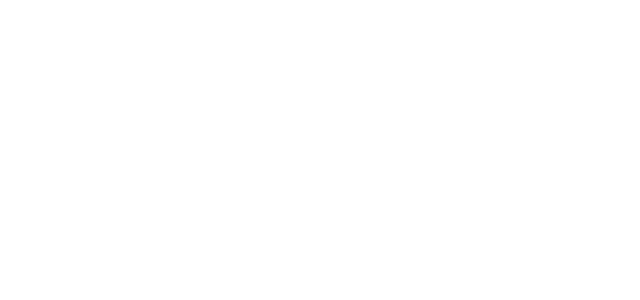
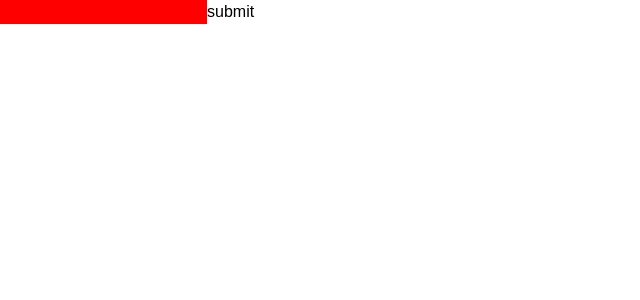
Before and after one commit to Ryoocht/Project-Boiler-Plate, a React (Create React App) app: page / in a window 1280 px wide. Shown: the top 300 px of the page, without its empty margins (0-640 px from the left). Built offline with nearby package versions, Linux system fonts and the light colour scheme.

Commit message:
updating

```diff
--- a/package.json
+++ b/package.json
@@ -12,6 +12,7 @@
     "@types/node": "^17.0.45",
     "@types/react": "^18.0.15",
     "@types/react-dom": "^18.0.6",
+    "formik": "^2.2.9",
     "react": "^18.2.0",
     "react-dom": "^18.2.0",
     "react-icons": "^4.4.0",
--- a/src/App.tsx
+++ b/src/App.tsx
@@ -1,8 +1,10 @@
 import React from 'react'
+import { Login } from './pages/pages'
 
 function App() {
   return (
     <div className="App">
+      <Login />
     </div>
   )
 }
--- /dev/null
+++ b/src/components/atoms/MyButton.tsx
@@ -0,0 +1,27 @@
+import { FormikHelpers } from 'formik'
+import React from 'react'
+import { inputType } from '../../pages/Auth/Login'
+import { RFC } from '../../types/reactTypes'
+
+type Props = {
+    isLoading: boolean
+    onSubmit(event: React.FormEvent<HTMLButtonElement>): void;
+}
+
+const MyButton:RFC<Props> = ({ isLoading, onSubmit }) => {
+    return (
+        <>
+            {isLoading
+            ? <></>
+            :
+            <button
+                onSubmit={(e) => onSubmit(e)}
+            >
+                submit
+            </button>
+            }
+        </>
+    )
+}
+
+export default MyButton
--- /dev/null
+++ b/src/components/atoms/MyTextInput.tsx
@@ -0,0 +1,30 @@
+import React, { ChangeEvent } from 'react'
+import { inputType } from '../../pages/Auth/Login'
+import { RFC } from '../../types/reactTypes'
+
+type Props = {
+    name: string
+    values: inputType
+    onChange: {
+        (e: ChangeEvent<any>): void;
+        <T_1 = string | ChangeEvent<any>>(field: T_1): T_1 extends ChangeEvent<any>
+        ? void
+        : (e: string | ChangeEvent<inputType>) => void;
+    }
+}
+
+const MyTextInput:RFC<Props> = ({ name, values, onChange }) => {
+  return (
+    <>
+        <input
+            name={name}
+            type='text'
+            value={values.firstName}
+            onChange={onChange}
+            style={{background: 'red'}}
+        />
+    </>
+  )
+}
+
+export default MyTextInput
--- a/src/pages/Auth/Login.tsx
+++ b/src/pages/Auth/Login.tsx
@@ -1,13 +1,45 @@
-import React from 'react'
-import { RFC } from '../../types/reactTypes'
+import React, { useEffect } from 'react'
+import MyTextInput from '../../components/atoms/MyTextInput'
+import { useFormik } from 'formik'
+import MyButton from '../../components/atoms/MyButton'
 
-type Props = {
-
+export interface inputType {
+    firstName: string
+    lastName: string
 }
 
-const Login:RFC<Props> = () => {
+const initialValues: inputType = {
+    firstName: '',
+    lastName: ''
+}
+
+const Login = () => {
+    const { values, isSubmitting, handleSubmit, handleChange, setSubmitting } = useFormik({
+        initialValues,
+        onSubmit: (values) => {
+            console.log('this is clicked')
+            console.log(values)
+            setSubmitting(false)
+        }
+    })
+
+    useEffect(() => {
+        console.log({values})
+
+    },[values])
+
     return (
-        <div>Login</div>
+        <div>
+            <MyTextInput
+                name='firstName'
+                values={values}
+                onChange={handleChange}
+            />
+            <MyButton
+                isLoading={isSubmitting}
+                onSubmit={handleSubmit as (values: any) => void}
+            />
+        </div>
     )
 }
 
```
Also changed, not shown: 1 other file (tests, documents, lock files or other folders).
